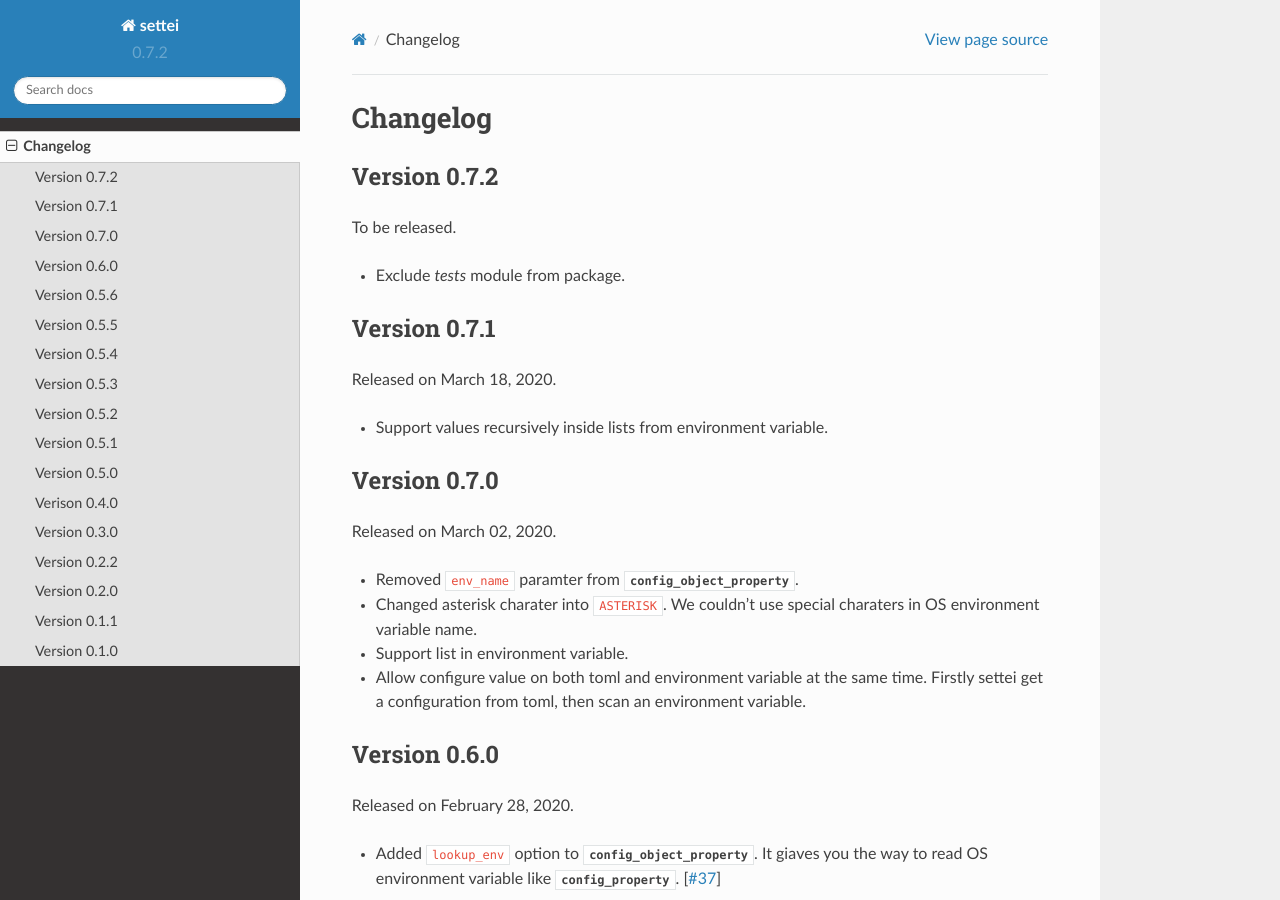
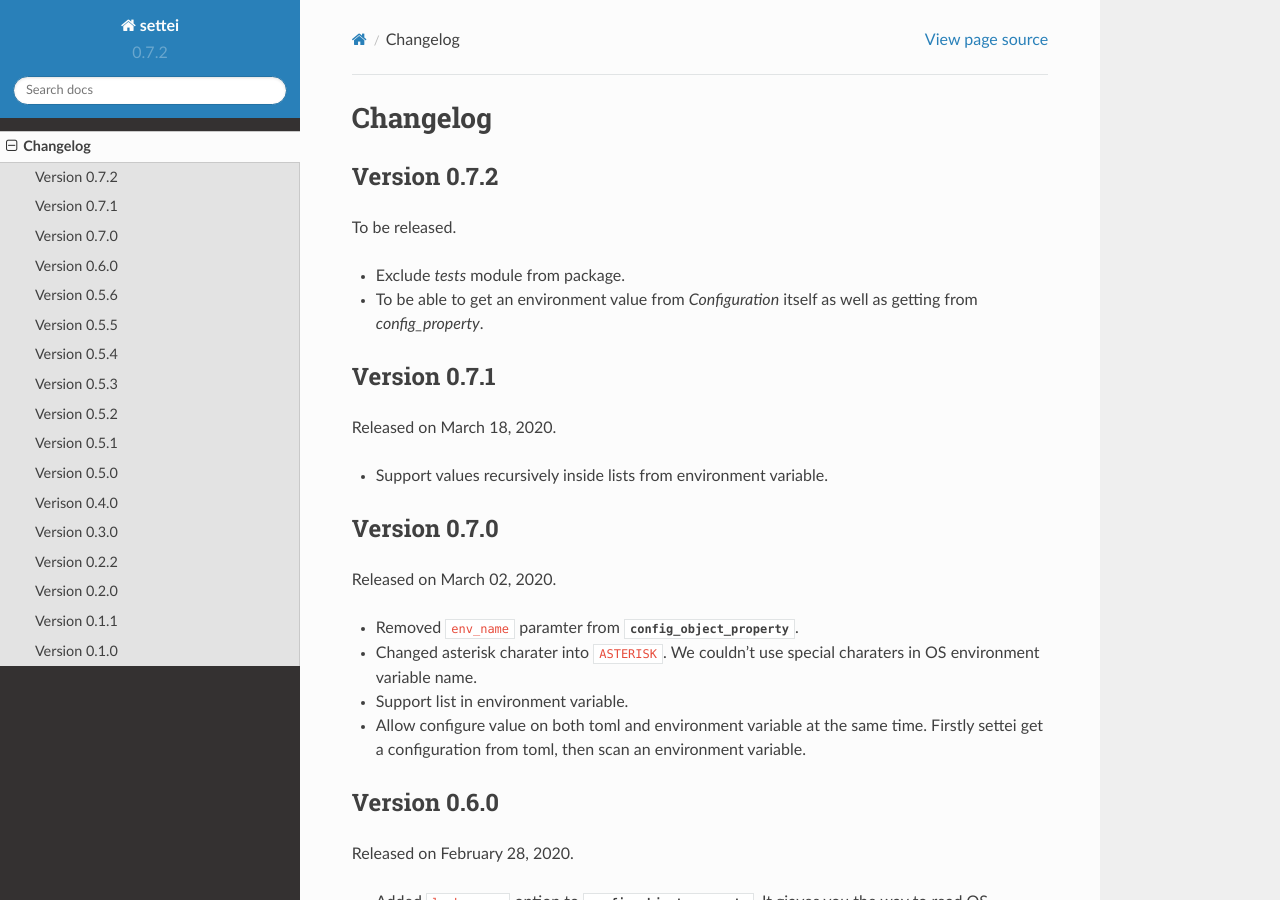
Before and after one commit to spoqa/settei, a Sphinx documentation site: the page built from docs/changes.rst, in a window 1280 px wide and 900 px high. Built offline with Sphinx 7.4.7 and the Read the Docs theme 2.0.0, drawn with Linux system fonts in a browser that asks for light colours.

Commit message:
Update changelog

```diff
--- a/docs/changes.rst
+++ b/docs/changes.rst
@@ -7,6 +7,8 @@
 To be released.
 
 - Exclude `tests` module from package.
+- To be able to get an environment value from `Configuration` itself
+  as well as getting from `config_property`.
 
 Version 0.7.1
 -------------
```
